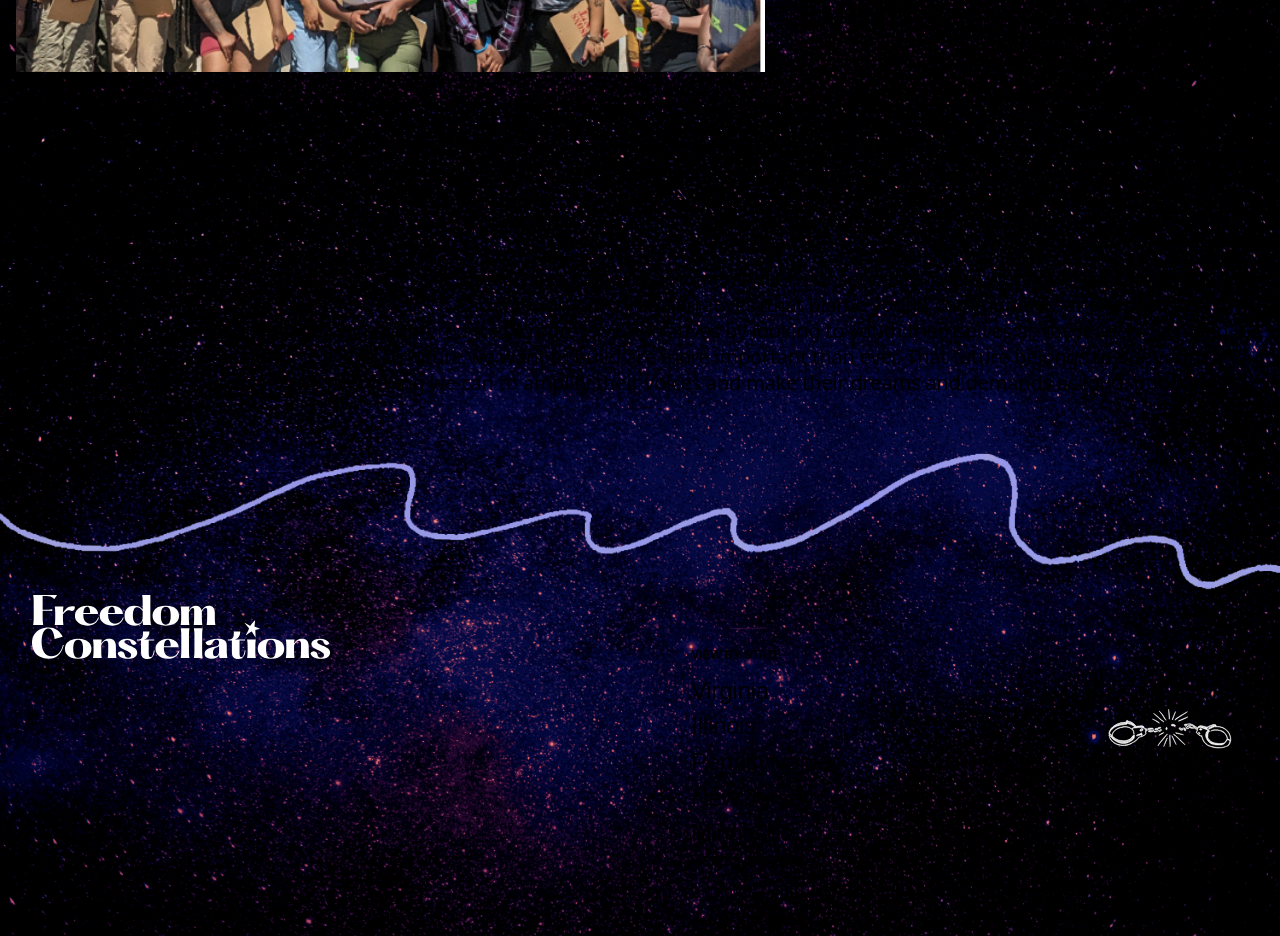
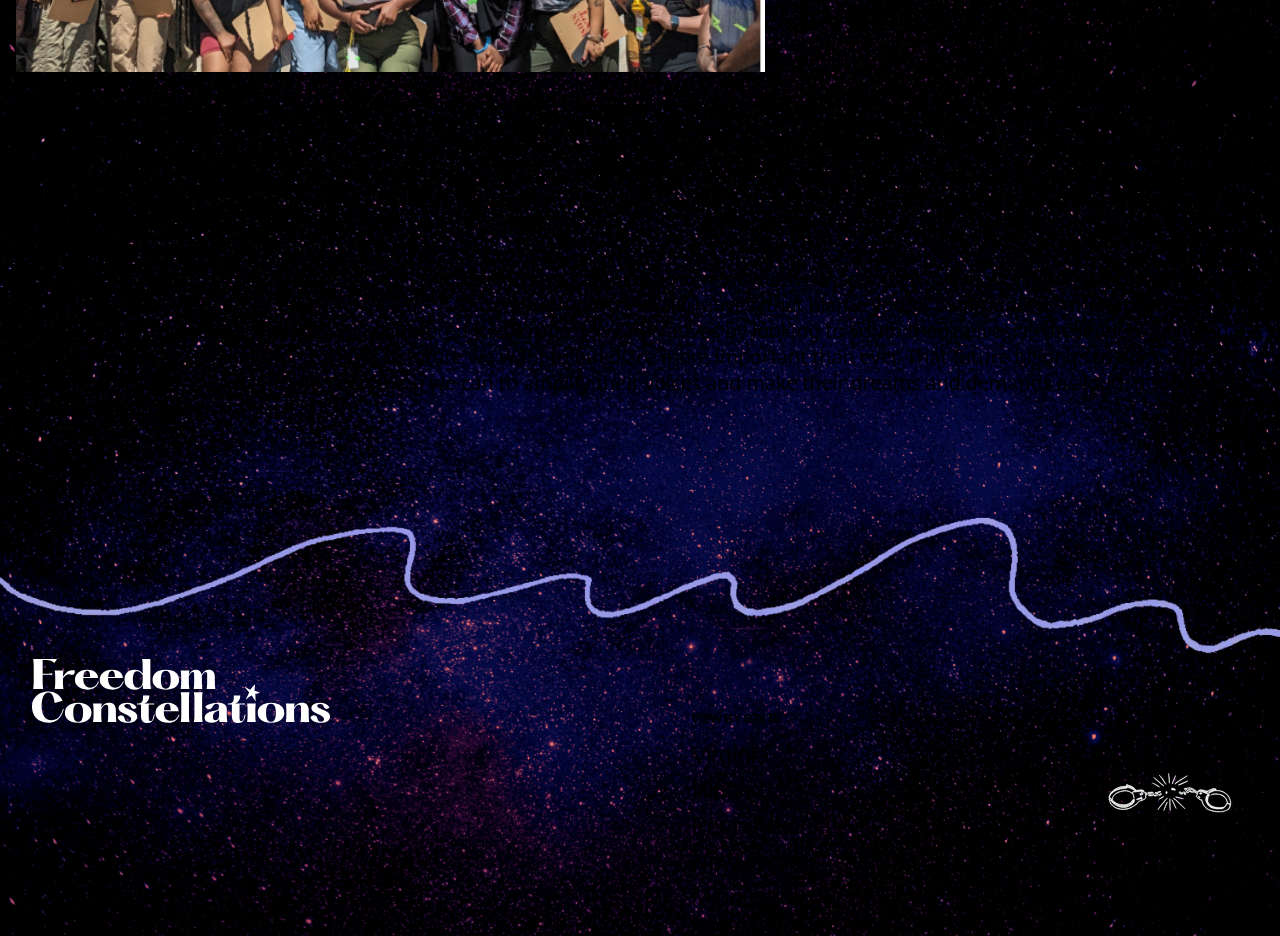
Before and after one commit to rahulshinde/freedom-constellations, a Nuxt app in the folder nuxt/: page /pennsylvania in a window 1280 px wide. Shown: the part 4180-5116 px from the top of the page. Built offline with nearby package versions, Linux system fonts and the light colour scheme.

Commit message:
adding padding bottom

```diff
--- a/nuxt/pages/pennsylvania/index.vue
+++ b/nuxt/pages/pennsylvania/index.vue
@@ -53,6 +53,7 @@
       />
 
       <BlockTextWithQuote
+        class="pb-16"
         text="Featuring a city-wide constellation of massive banners, billboards, temporary murals, immersive exhibitions, and robust public programming, this rare project looked to Philadelphia's youth to help guide us all to a future where all children are free, healed, and thriving.
 
 This project came in a moment when conservative forces were, and continue to push racist tough-on-crime narratives (that blame youth, communities, and progressive movements). Our work in Philadelphia countered these regressive narratives by looking to youth themselves as the leaders we need most. The stories we tell about the kind of future we want to build are more important than ever. That future belongs to our youth and we believe that it's our duty to do everything we can to amplify their voices and make their dreams and demands as loud, public, and beautiful as possible!"
```
